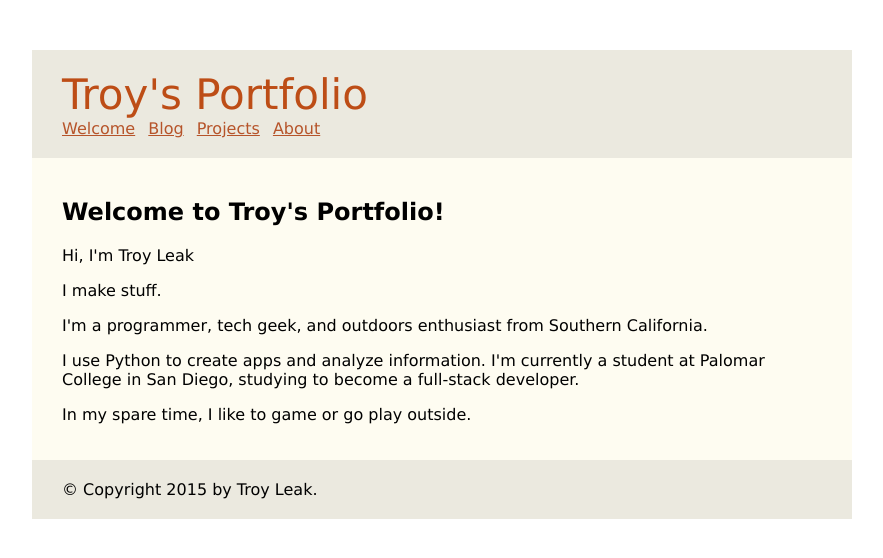
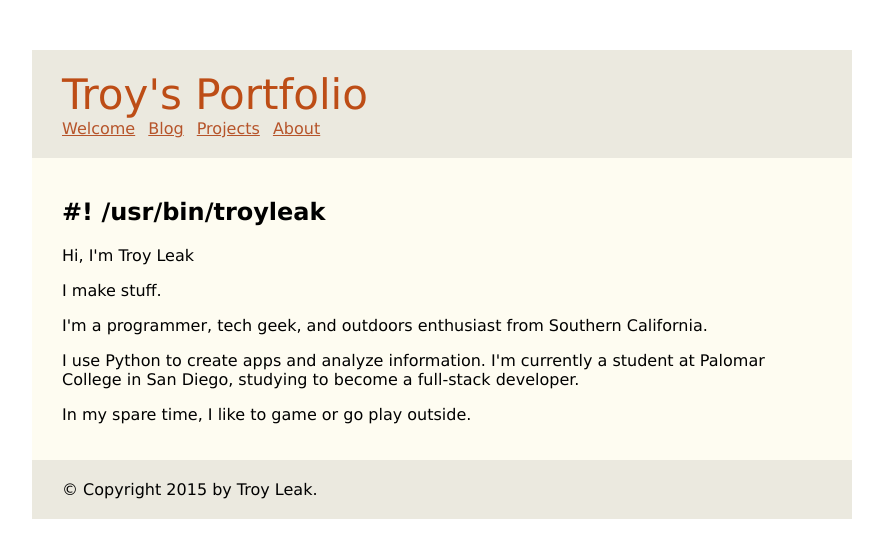
Before and after one commit to troyleak/portfolio, a plain HTML site: page index.html in a window 1280 px wide. Shown: the whole page, without its empty margins (198-1081 px from the left). Drawn offline with Linux system fonts and the light colour scheme.

Commit message:
Synchronized build

```diff
--- a/index.html
+++ b/index.html
@@ -1,7 +1,7 @@
 <!doctype html>
 <meta charset="utf-8">
 <link rel="stylesheet" href="./static/style.css">
-<title>Welcome to Troy&#39;s Portfolio! — Troy's Portfolio</title>
+<title>#! /usr/bin/troyleak — Troy's Portfolio</title>
 <body>
   <header>
     <h1>Troy's Portfolio</h1>
@@ -20,7 +20,7 @@
   </header>
   <div class="page">
 
-  <h2>Welcome to Troy&#39;s Portfolio!</h2>
+  <h2>#! /usr/bin/troyleak</h2>
   <p>Hi, I'm Troy Leak</p>
 <p>I make stuff.</p>
 <p>I'm a programmer, tech geek, and outdoors enthusiast from Southern California.</p>
```
